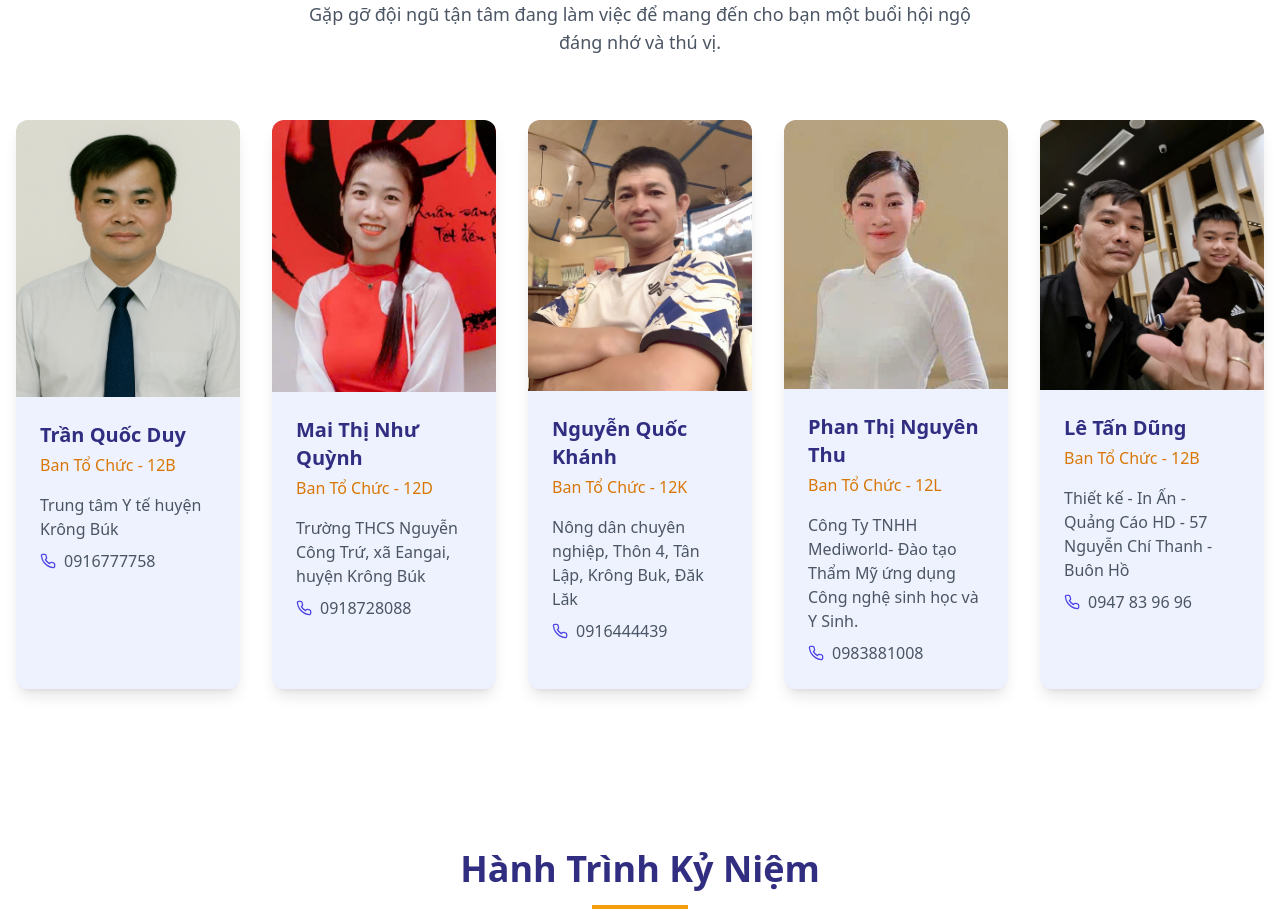
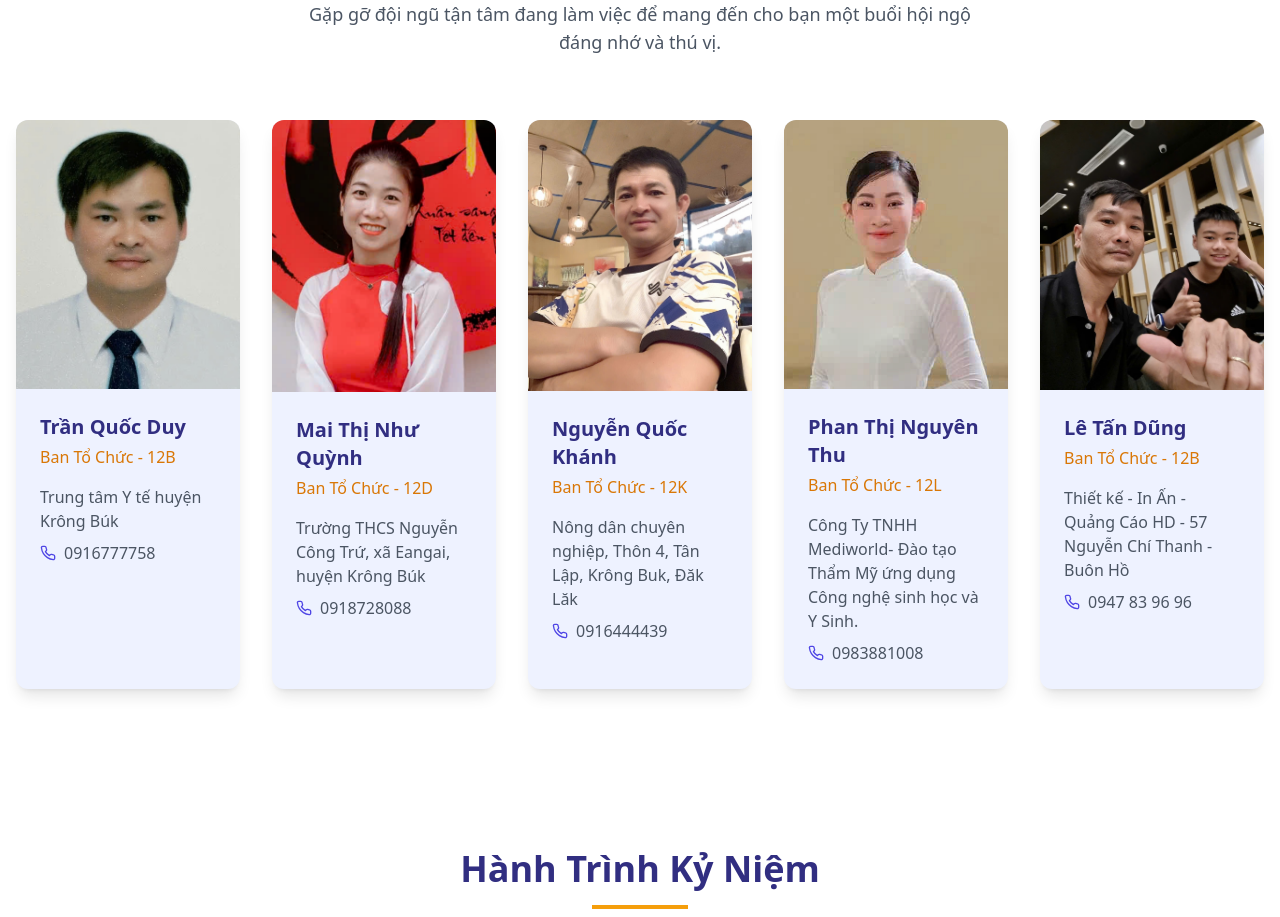
Before and after one commit to nguyenquangtin/thpt-buonho, a React (Vite) app: page / in a window 1280 px wide. Shown: the part 4340-5257 px from the top of the page. Built offline with nearby package versions, Linux system fonts and the light colour scheme.

Commit message:
Update the organizer

```diff
--- a/src/components/home/EventOrganizers.tsx
+++ b/src/components/home/EventOrganizers.tsx
@@ -9,7 +9,7 @@ const EventOrganizers: React.FC = () => {
       role: 'Ban Tổ Chức - 12B',
       info: 'Trung tâm Y tế huyện Krông Búk',
       phone: '0916777758',
-      image: '/images/organizers/quoc_duy_2.png'
+      image: '/images/organizers/quoc_duy.jpg'
     },
     {
       id: 2,
```
Also changed, not shown: public/images/organizers/quoc_duy.jpg, public/images/organizers/quoc_duy_2.png (deleted).
